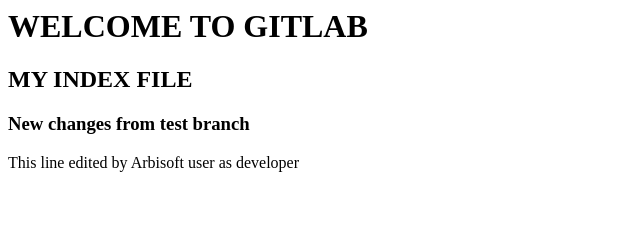
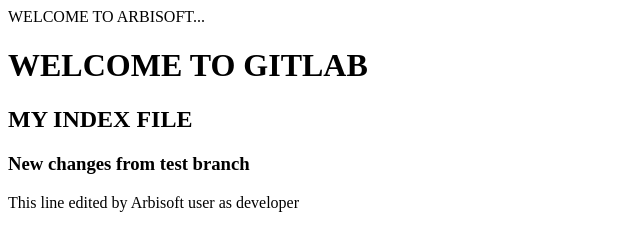
Before and after one commit to usmanahmad1/mytest_repo, a plain HTML site: page index.html in a window 1280 px wide. Shown: the whole page, without its empty margins (0-640 px from the left). Drawn offline with Linux system fonts and the light colour scheme.

Commit message:
Update index.html

```diff
--- a/index.html
+++ b/index.html
@@ -1,4 +1,5 @@
 <html>
+    WELCOME TO ARBISOFT...
 <h1> WELCOME TO GITLAB </h1>
 <h2> MY INDEX FILE </h2>
 <h3> New changes from test branch </h3>
```
